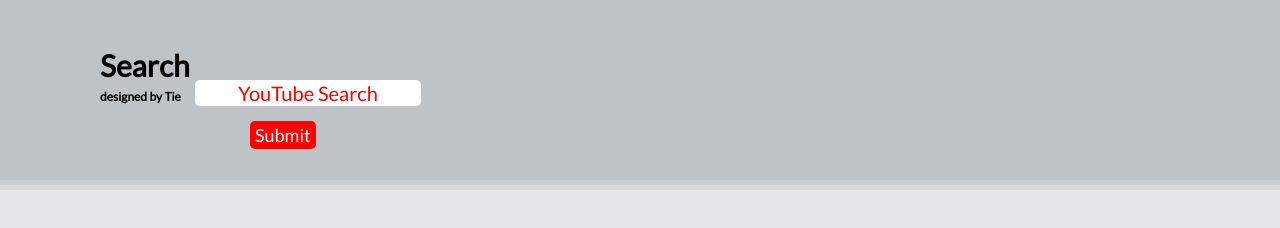
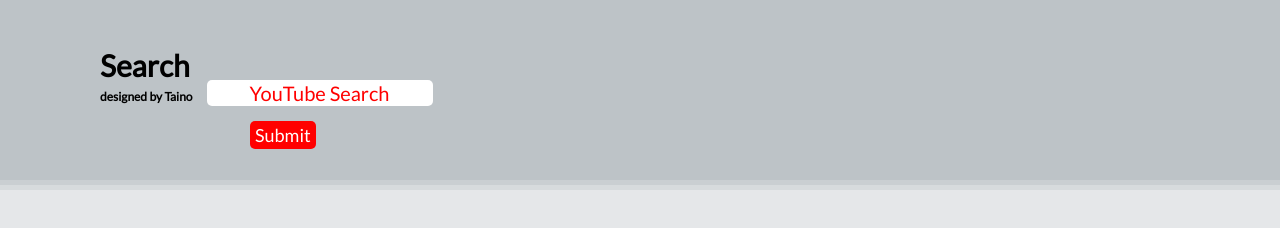
Before and after one commit to greentie12/project4.1.5, a plain HTML site: page index.html in a window 1280 px wide. Drawn offline with nearby package versions, Linux system fonts and the light colour scheme.

Commit message:
Update index.html

```diff
--- a/index.html
+++ b/index.html
@@ -11,7 +11,7 @@
         <div id="youTubeSearch">
             <span class="formSpan">
         <form class="youTubeForm" action="#" method="post" id="search-term">
-            <label for="text">Search</label><span class="tie"><br>designed by Tie</span>
+            <label for="text">Search</label><span class="tie"><br>designed by Taino</span>
             <input type="text" name="text" placeholder="YouTube Search" id="query">
             <br>
             <button class="submitButton" type="submit">Submit</button>
```
